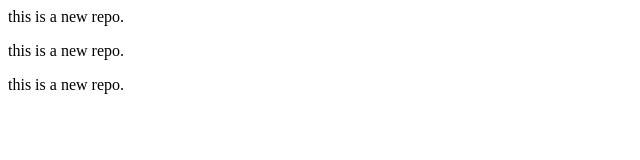
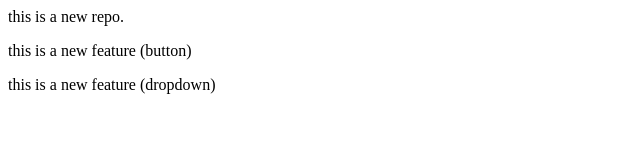
Before and after one commit to NaeemDhaga/localrepo, a plain HTML site: page index.html in a window 1280 px wide. Shown: the whole page, without its empty margins (0-640 px from the left). Drawn offline with Linux system fonts and the light colour scheme.

Commit message:
changes done

```diff
--- a/index.html
+++ b/index.html
@@ -1,3 +1,4 @@
 <p>this is a new repo.</p>
-<p>this is a new repo.</p>
-<p>this is a new repo.</p>
+<p>this is a new feature (button)</p>
+
+<p>this is a new feature (dropdown)</p>
```
Also changed, not shown: 2 other files.
